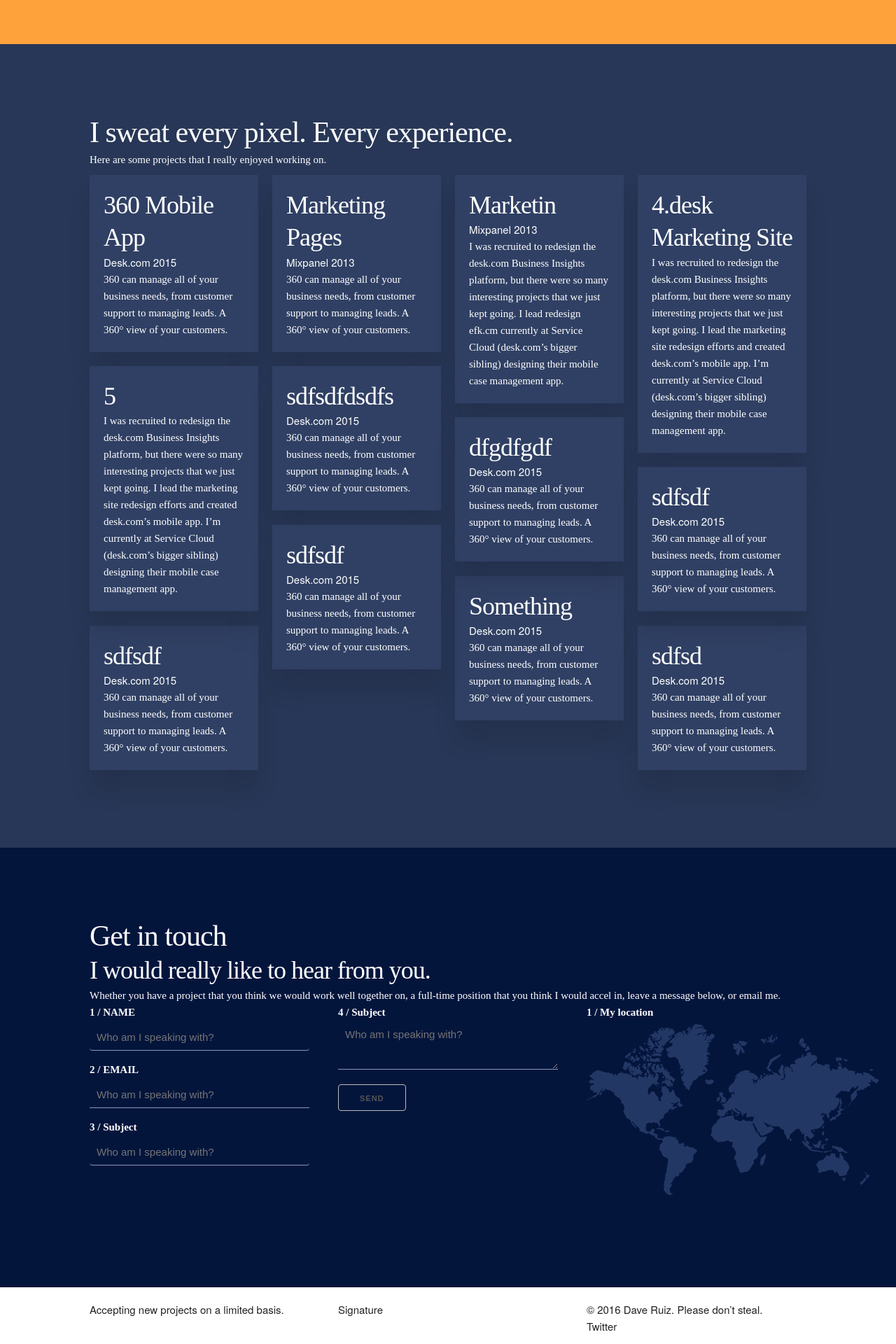
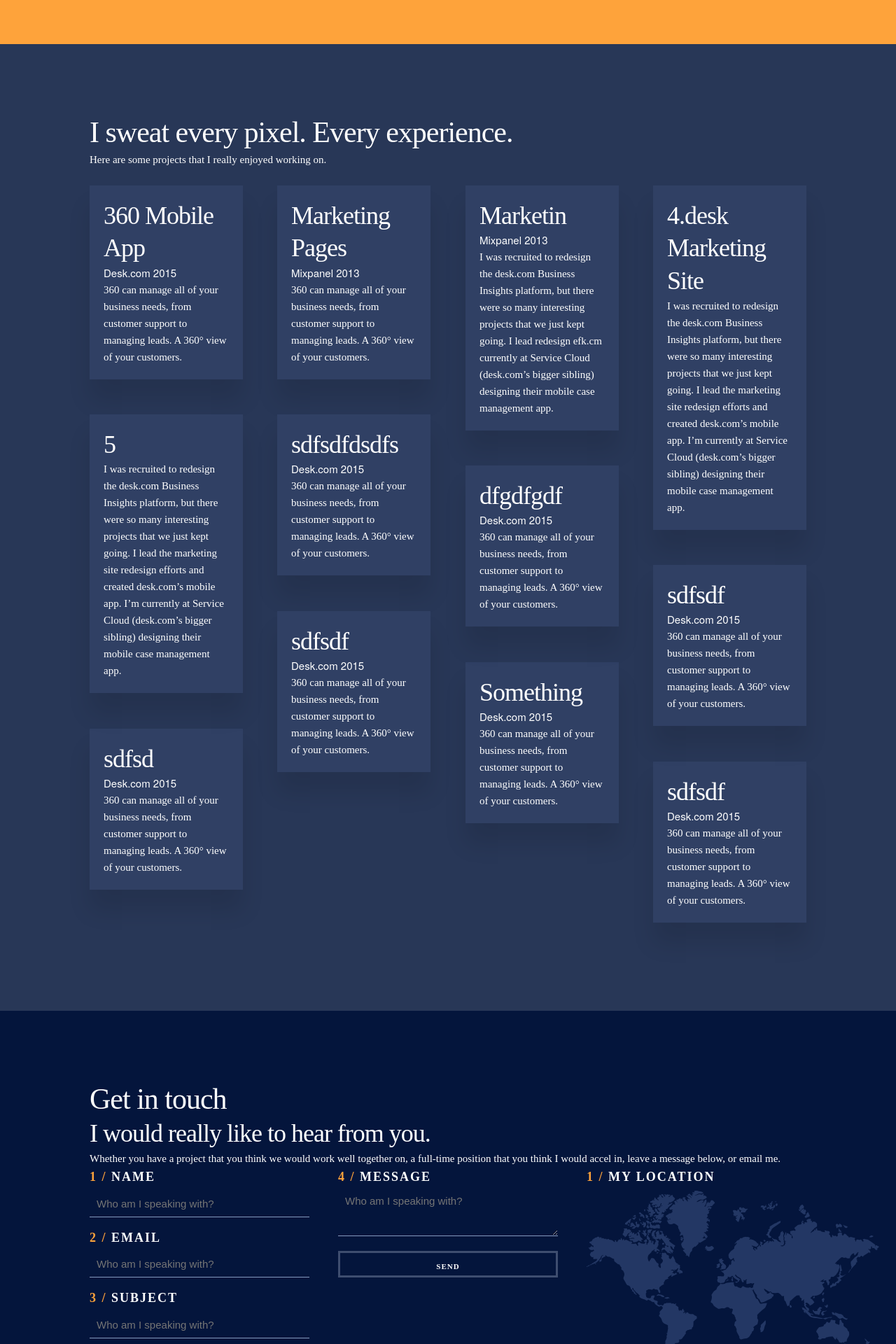
Before and after one commit to daveruizdesign/daveruizdesign.github.io, a Jekyll site: the page built from index.md, in a window 1280 px wide. Shown: the part 1977-3897 px from the top of the page at 70% size. Built offline with Jekyll 4.4.1, drawn with Linux system fonts in a browser that asks for light colours.

Commit message:
Form submission update

```diff
--- a/_includes/_contact.html
+++ b/_includes/_contact.html
@@ -13,33 +13,48 @@
 			</p>
 		</header>
 		<div class="section__body">
-			<form action="https://formspree.io/nfranklin@salesforce.com" method="POST" class="row">
+			<form action="https://formspree.io/" method="POST" class="row">
 				<div class="four columns">
 					<div class="input-group">
-						<label class="drd__label text--uppercase" for="name">1 / Name</label>
+						<label class="drd__label text--uppercase" for="name">
+							<span class="label__highlight">1 /</span>
+							Name
+						</label>
 						<input class="drd__input" type="text" id="name" name="name" placeholder="Who am I speaking with?" />
 					</div>
 					<div class="">
-						<label class="drd__label text--uppercase" for="email">2 / Email</label>
+						<label class="drd__label text--uppercase" for="email">
+							<span class="label__highlight">2 /</span>
+							Email
+						</label>
 						<input class="drd__input" type="email" id="email" name="email" placeholder="Who am I speaking with?" />
 					</div>
 					<div class="">
-						<label>3 / Subject</label>
-						<input class="drd__input" type="text" name="subject" placeholder="Who am I speaking with?" />
+						<label for="subject" class="drd__label text--uppercase">
+							<span class="label__highlight">3 /</span>
+							Subject
+						</label>
+						<input class="drd__input" type="text" id="subject" name="subject" placeholder="Who am I speaking with?" />
 					</div>
 				</div>
 				<div class="four columns">
 					<div class="">
-						<label>4 / Subject</label>
+						<label class="drd__label text--uppercase">
+							<span class="label__highlight">4 /</span>
+							Message
+						</label>
 						<textarea class="drd__input" name="message" placeholder="Who am I speaking with?"></textarea>
 					</div>
 					<div class="">
-						<input type="submit" value="Send"/>
+						<input class="btn btn--lg" type="submit" value="Send"/>
 					</div>
 				</div>
 				<div class="four columns">
 					<div class="">
-						<label>1 / My location</label>
+						<label class="drd__label text--uppercase">
+							<span class="label__highlight">1 /</span>
+							My location
+						</label>
 						<img src="/img/map.png" alt="" />
 					</div>
 				</div>
--- a/_sass/section/_contact.scss
+++ b/_sass/section/_contact.scss
@@ -18,9 +18,10 @@ input[type="email"] {
 	color: #8899BD;
 	text-align: left;
 	width: 100%;
-	border-radius: 0;
+	border-radius: 0 !important;
 }
 
 label {
 	font-family: 'Baskerville';
+	cursor: pointer;
 }
--- a/css/style.scss
+++ b/css/style.scss
@@ -26,6 +26,7 @@ $blue7: #283757;
 
 html {
 	height: 100.1%;
+	-webkit-font-smoothing: antialiased;
 }
 
 h1, h2, h3, h4, h5, h6, p {
@@ -101,7 +102,7 @@ footer[role="contentinfo"] {
 }
 
 .work-list {
-	margin: 0 -10px;
+	margin: 0 -25px;
 }
 
 .carddd {
@@ -114,5 +115,25 @@ footer[role="contentinfo"] {
 	background: #304064;
 	box-shadow: 0 30px 30px rgba(0,0,0,.1);
 	padding: 20px;
-	margin: 10px;
+	margin: 25px;
 }
+.label__highlight {
+	color: #FEA33B;
+}
+label {
+	font-size: 18px;
+	letter-spacing: 2px;
+	font-family: 'baskerville';
+}
+
+.btn--lg {
+	border: solid 3px #3E4D6F !important;
+	font-size: 18px;
+	text-align: center;
+	font-weight: 900;
+	font-family: 'circular std';
+	display: block;
+	width: 100%;
+	color: #fff !important;
+	border-radius: 0 !important;
+}
```
Also changed, not shown: 4 other files.
